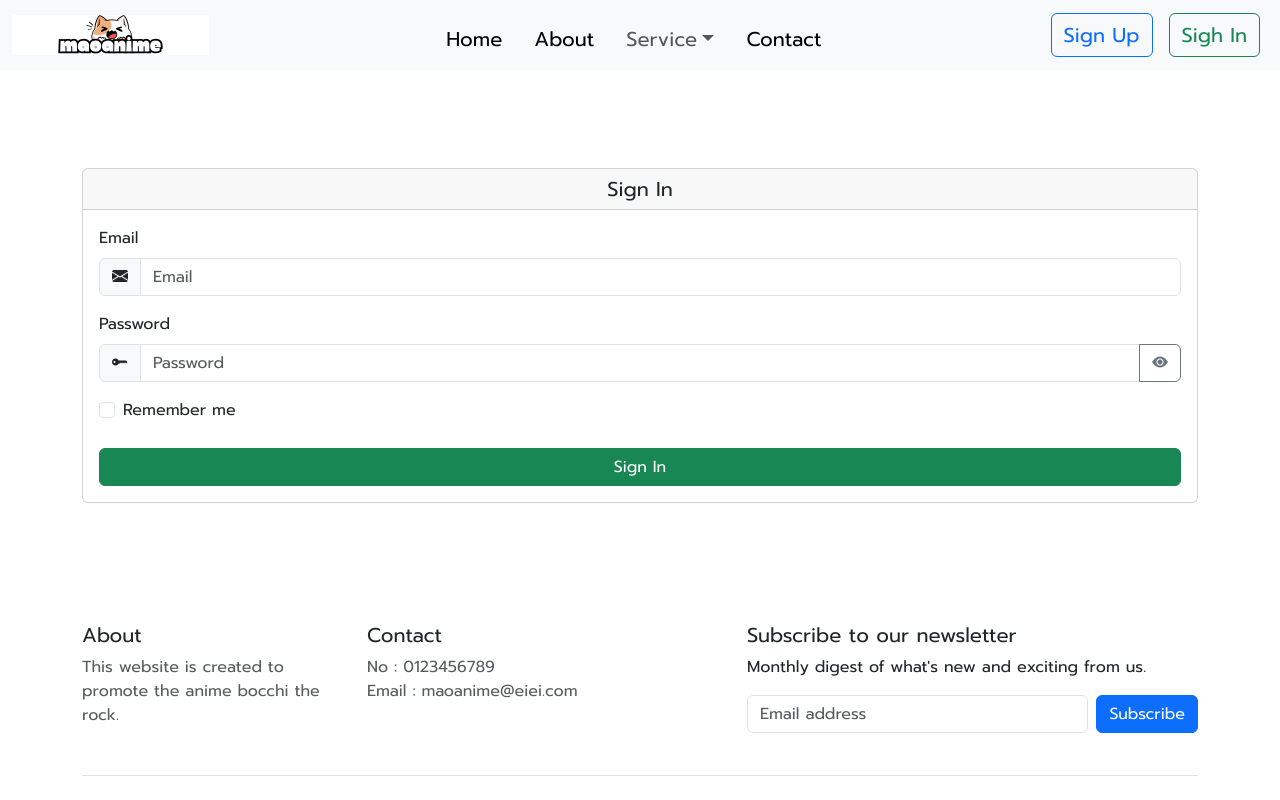
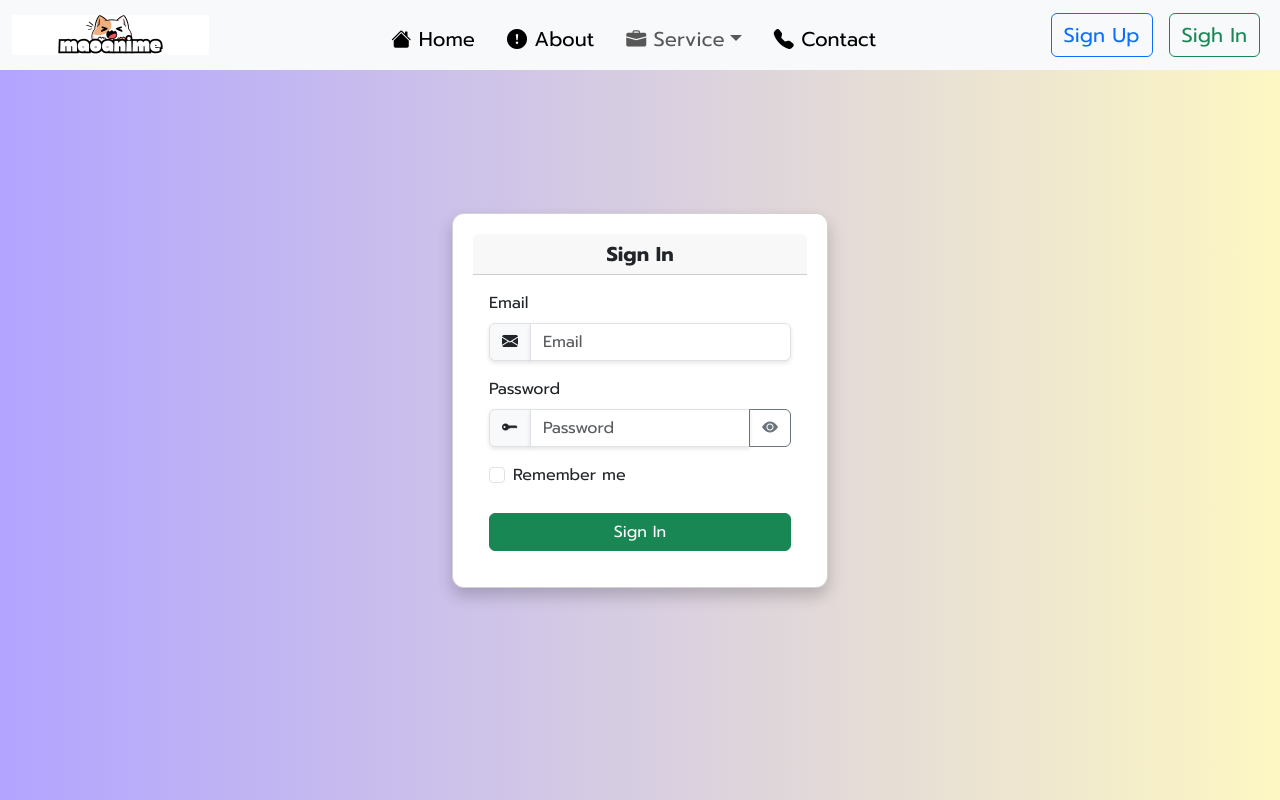
Before and after one commit to isen-sama/frontend-test, a Next.js app: page /signin in a window 1280 px wide. Shown: the top 800 px of the page. Built offline with nearby package versions, Linux system fonts and the light colour scheme.

Commit message:
Add files via upload

```diff
--- a/src/app/components/card.js
+++ b/src/app/components/card.js
@@ -2,6 +2,7 @@ import Image from "next/image"
 
 export default function Card(){
     return(
+        <div style={{ backgroundColor: 'white', padding: '20px' }}>
         <div className="container-fluid">
             <div className="row">
                 <div className="col-md-4">
@@ -44,5 +45,6 @@ export default function Card(){
                 </div>
             </div>
         </div>
+        </div>
     );
 }
--- a/src/app/components/footer.js
+++ b/src/app/components/footer.js
@@ -1,15 +1,17 @@
-import Image from "next/image"
+import Image from "next/image";
 
-export default function Footer(){
-    return(
+export default function Footer() {
+    return (
+      <>
+        <div style={{ backgroundColor: 'white', padding: '20px' }}>
         <div className="container">
-        <footer className="py-5">
+            <footer>
                 <div className="row">
                     <div className="col-6 col-md-3 mb-2">
                         <h5>About</h5>
                         <ul className="nav flex-column">
                             <form>
-                <p class="text-body-secondary">This website is created to promote the anime bocchi the rock.</p>
+                                <p className="text-body-secondary">This website is created to promote the anime bocchi the rock.</p>
                             </form>
                         </ul>
                     </div>
@@ -17,7 +19,7 @@ export default function Footer(){
                         <h5>Contact</h5>
                         <ul className="nav flex-column">
                             <form>
-                <p class="text-body-secondary">No : 0123456789 <br />Email : maoanime@eiei.com</p>
+                                <p className="text-body-secondary">No : 0123456789 <br />Email : maoanime@eiei.com</p>
                             </form>
                         </ul>
                     </div>
@@ -43,7 +45,7 @@ export default function Footer(){
                 </div>
             </footer>
         </div>
-
-
-    )
+        </div>
+      </>
+    );
 }
--- a/src/app/components/navbar.js
+++ b/src/app/components/navbar.js
@@ -21,17 +21,17 @@ export default function Navbar() {
                   aria-current="page"
                   href="/"
                 >
-                  Home
+                  <i class="bi bi-house-fill"></i> Home
                 </Link>
               </li>
               <li className="nav-item frontsize">
                 <Link className="nav-link active mx-2 fs-5 mt-2" href="/about">
-                  About
+                <i class="bi bi-exclamation-circle-fill"></i> About
                 </Link>
               </li>
               <li className="nav-item dropdown mx-2 fs-5 mt-2">
                 <a className="nav-link dropdown-toggle" href="/service" role="button" data-bs-toggle="dropdown" aria-expanded="false">
-                  Service
+                <i class="bi bi-briefcase-fill"></i> Service
                 </a>
                 <ul className="dropdown-menu">
                   <li><a className="dropdown-item" href="/service">Service</a></li>
@@ -41,7 +41,7 @@ export default function Navbar() {
               </li>
               <li className="nav-item">
                 <Link className="nav-link active mx-2 fs-5 mt-2" href="/contact">
-                  Contact
+                <i class="bi bi-telephone-fill"></i> Contact
                 </Link>
               </li>
             </ul>
--- a/src/app/signin/page.js
+++ b/src/app/signin/page.js
@@ -1,36 +1,59 @@
-'use client'
-import { useState } from "react";
+'use client';
+import { useState } from 'react';
 
-export default function SighIn() {
+export default function SignIn() {
   const [showPassword, setShowPassword] = useState(false);
 
   const togglePasswordVisibility = () => {
     setShowPassword(!showPassword);
   };
+
   return (
     <>
-      <br /><br /><br /><br /><br /><br /><br />
-      <div className="container">
-        <div>
-          <div className="card">
-            <h5 className="card-header text-center">Sign In</h5>
+      <div style={{
+        background: 'linear-gradient(to right, #B2A4FF, #FDF7C3)',
+        padding: '20px',
+        minHeight: '100vh',
+        display: 'flex',
+        justifyContent: 'center',
+        alignItems: 'center'
+      }}>
+        <div className="container d-flex justify-content-center align-items-center" style={{ width: '100%', maxWidth: '400px' }}>
+          <div className="card" style={{
+            boxShadow: '0 8px 16px rgba(0, 0, 0, 0.2)', // Enhanced shadow for card
+            borderRadius: '12px', // Slightly rounded corners
+            padding: '20px',
+            width: '100%'
+          }}>
+            <h5 className="card-header text-center" style={{ fontWeight: 'bold' }}>Sign In</h5>
             <div className="card-body">
               <div className="mb-3">
                 <label htmlFor="inputEmail" className="form-label">Email</label>
                 <div className="input-group">
-                  <div className="input-group-text"><i className="bi bi-envelope-fill"></i></div>
-                  <input type="email" className="form-control" id="inputEmail" placeholder="Email" />
+                  <div className="input-group-text" style={{ boxShadow: '0 2px 4px rgba(0, 0, 0, 0.1)' }}>
+                    <i className="bi bi-envelope-fill"></i>
+                  </div>
+                  <input
+                    type="email"
+                    className="form-control"
+                    id="inputEmail"
+                    placeholder="Email"
+                    style={{ boxShadow: '0 2px 4px rgba(0, 0, 0, 0.1)' }}
+                  />
                 </div>
               </div>
               <div className="mb-3">
                 <label htmlFor="inputPassword" className="form-label">Password</label>
                 <div className="input-group">
-                  <div className="input-group-text"><i className="bi bi-key-fill"></i></div>
+                  <div className="input-group-text" style={{ boxShadow: '0 2px 4px rgba(0, 0, 0, 0.1)' }}>
+                    <i className="bi bi-key-fill"></i>
+                  </div>
                   <input
                     type={showPassword ? 'text' : 'password'}
                     className="form-control"
                     id="inputPassword"
                     placeholder="Password"
+                    style={{ boxShadow: '0 2px 4px rgba(0, 0, 0, 0.1)' }}
                   />
                   <button
                     type="button"
@@ -57,7 +80,6 @@ export default function SighIn() {
           </div>
         </div>
       </div>
-      <br /><br /><br />
     </>
   );
 }
```
Also changed, not shown: src/app/signup/page.js (+30 -11 lines). Lines whose indentation alone changed are shown as unchanged.
